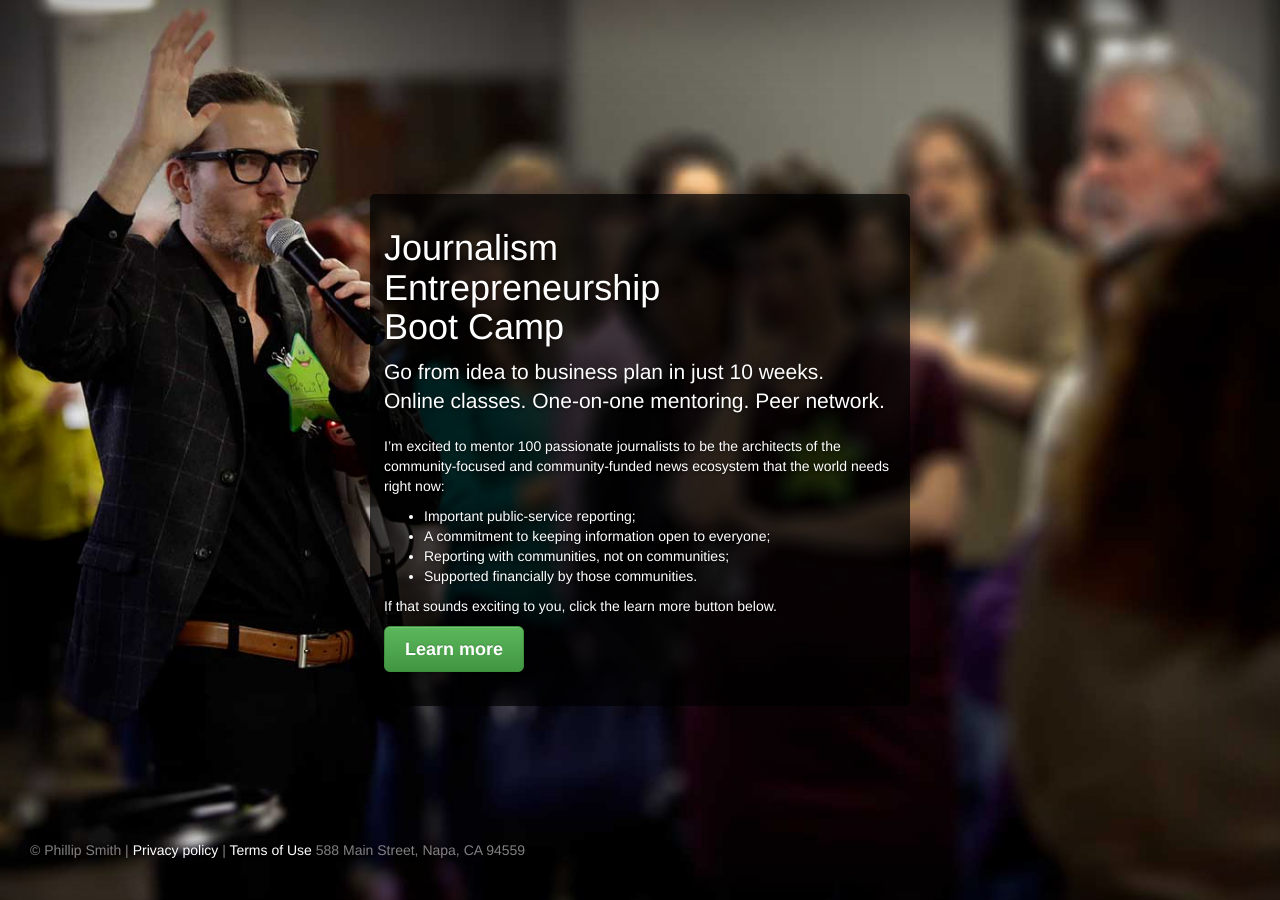
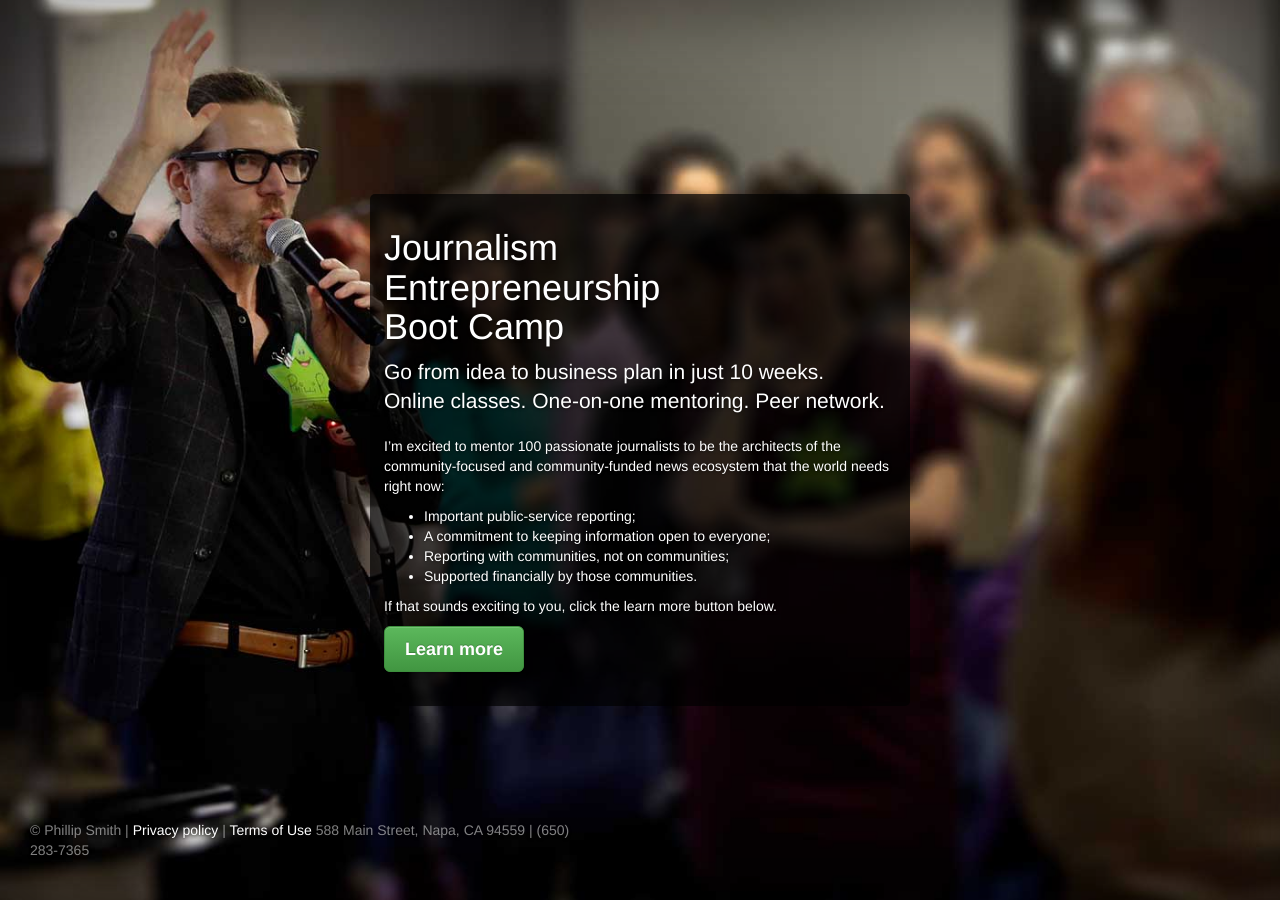
Before and after one commit to phillipadsmith/journalismentrepreneurship.com, a Jekyll site: the page built from index.md, in a window 1280 px wide. Built offline with Jekyll 4.4.1, drawn with Linux system fonts in a browser that asks for light colours; a style sheet for code colours, icons or effects is not loaded.

Commit message:
Add phone

```diff
--- a/_layouts/home.html
+++ b/_layouts/home.html
@@ -69,7 +69,7 @@
             </div>
             <div class="mastfoot">
                 <div class="inner">
-                    <p>&copy; Phillip Smith | <a href="/privacy-terms.html">Privacy policy</a> | <a href="/privacy-terms.html">Terms of Use</a> 588 Main Street, Napa, CA 94559</p>
+                    <p>&copy; Phillip Smith | <a href="/privacy-terms.html">Privacy policy</a> | <a href="/privacy-terms.html">Terms of Use</a> 588 Main Street, Napa, CA 94559 | (650) 283-7365</p>
                 </div>
             </div>
 
```
